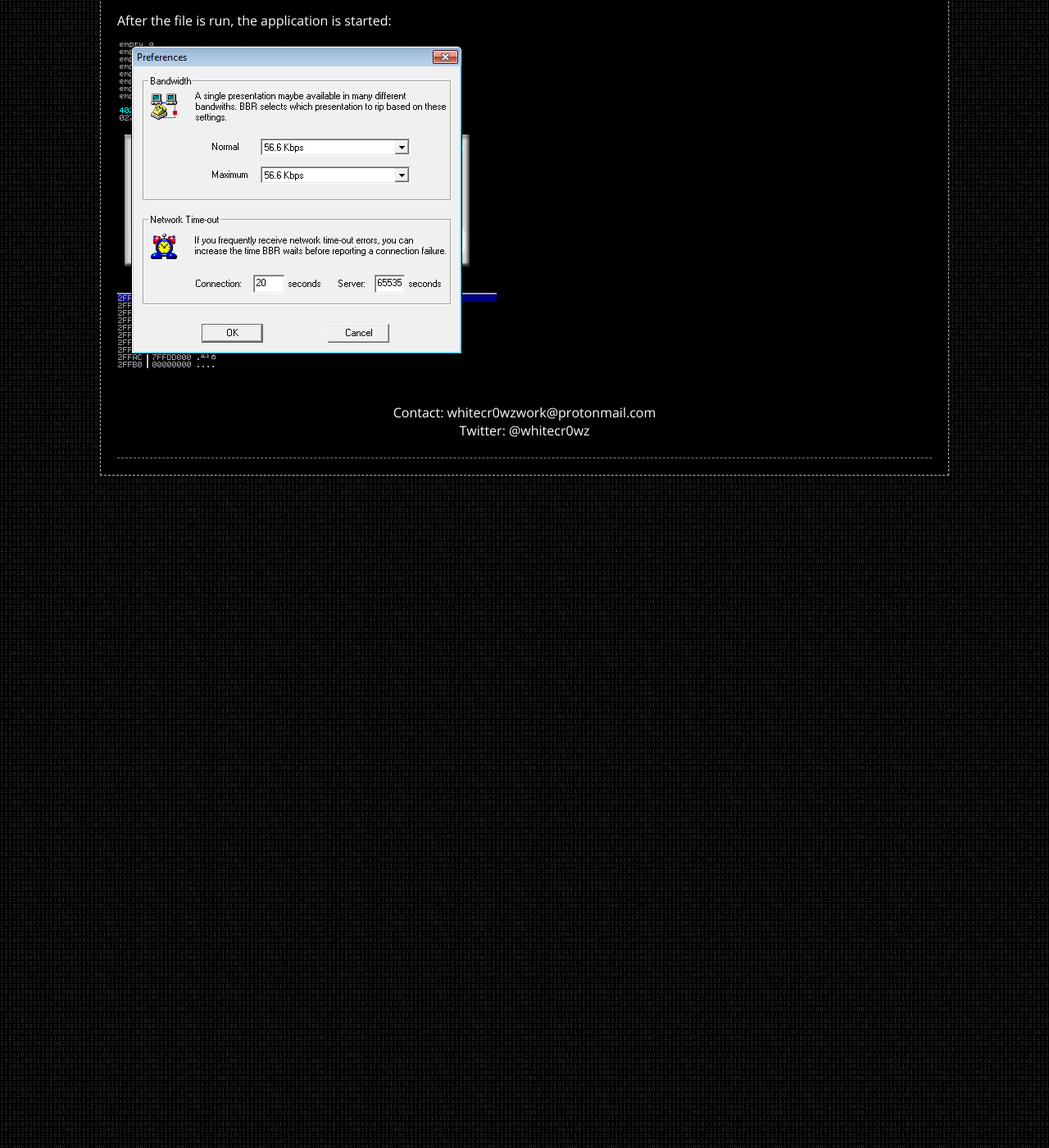
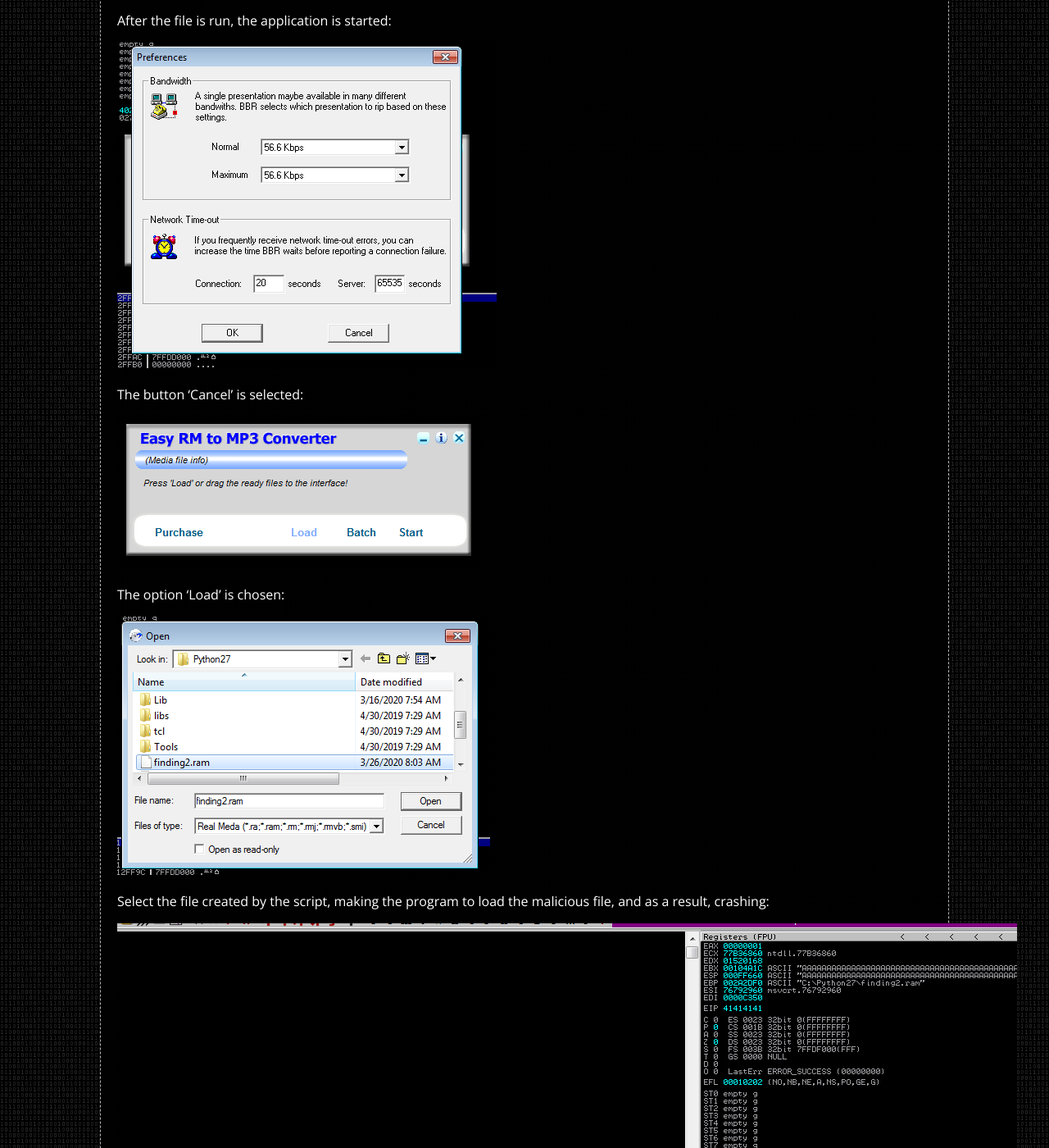
Before and after one commit to whitecr0wz/whitecr0wz.github.io, a Jekyll site: the page built from _posts/posts/2020-03-26-Easy-RM-to-MP3-Converter.md, in a window 1280 px wide and 1400 px high, scrolled down 684 px. Shown: the whole window at 82% size. Built offline with Jekyll 4.4.1, drawn with Linux system fonts in a browser that asks for light colours.

Commit message:
Update 2020-03-26-Easy-RM-to-MP3-Converter.md

```diff
--- a/_posts/posts/2020-03-26-Easy-RM-to-MP3-Converter.md
+++ b/_posts/posts/2020-03-26-Easy-RM-to-MP3-Converter.md
@@ -28,3 +28,15 @@
 After the file is run, the application is started:
 
 ![](/assets/img/Findings2/0.png)
+
+The button 'Cancel' is selected:
+
+![](/assets/img/Findings2/1.png)
+
+The option 'Load' is chosen:
+
+![](/assets/img/Findings2/2.png)
+
+Select the file created by the script, making the program to load the malicious file, and as a result, crashing:
+
+![](/assets/img/Findings2/3.png)
```
